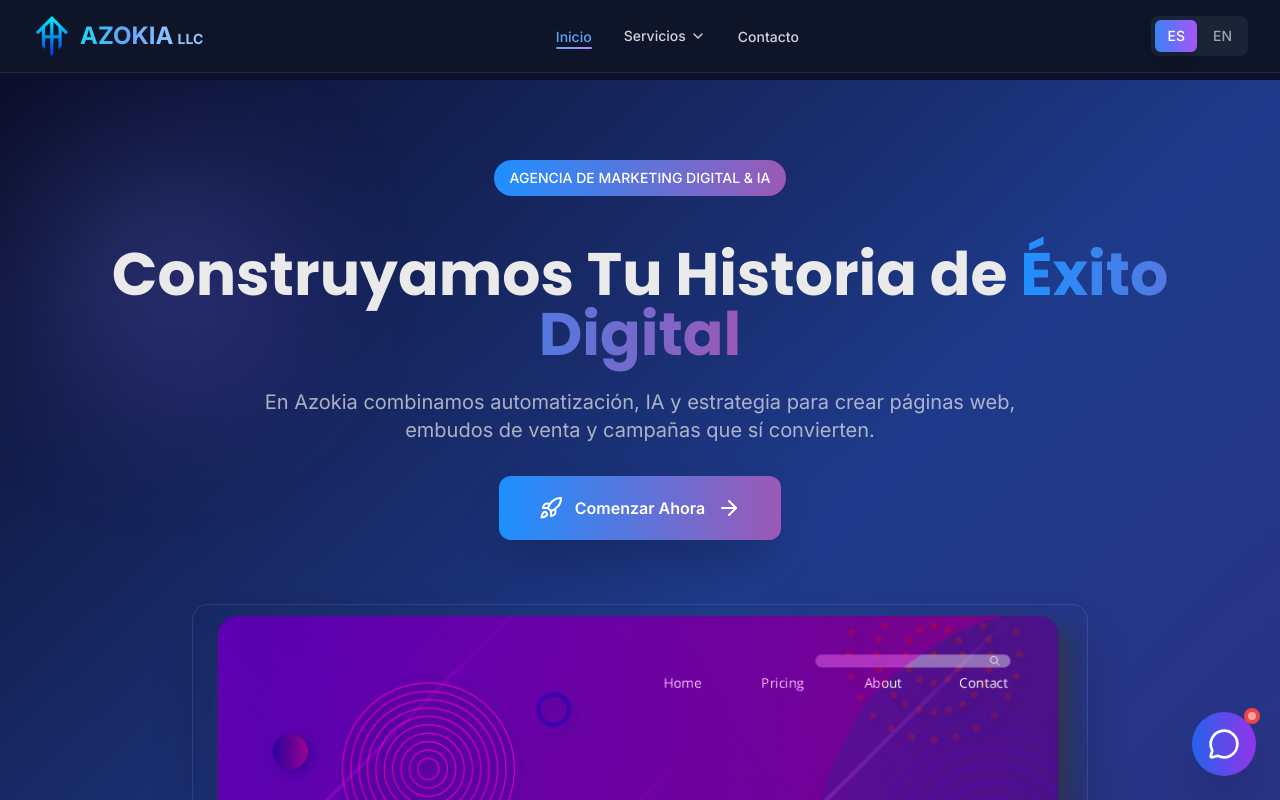
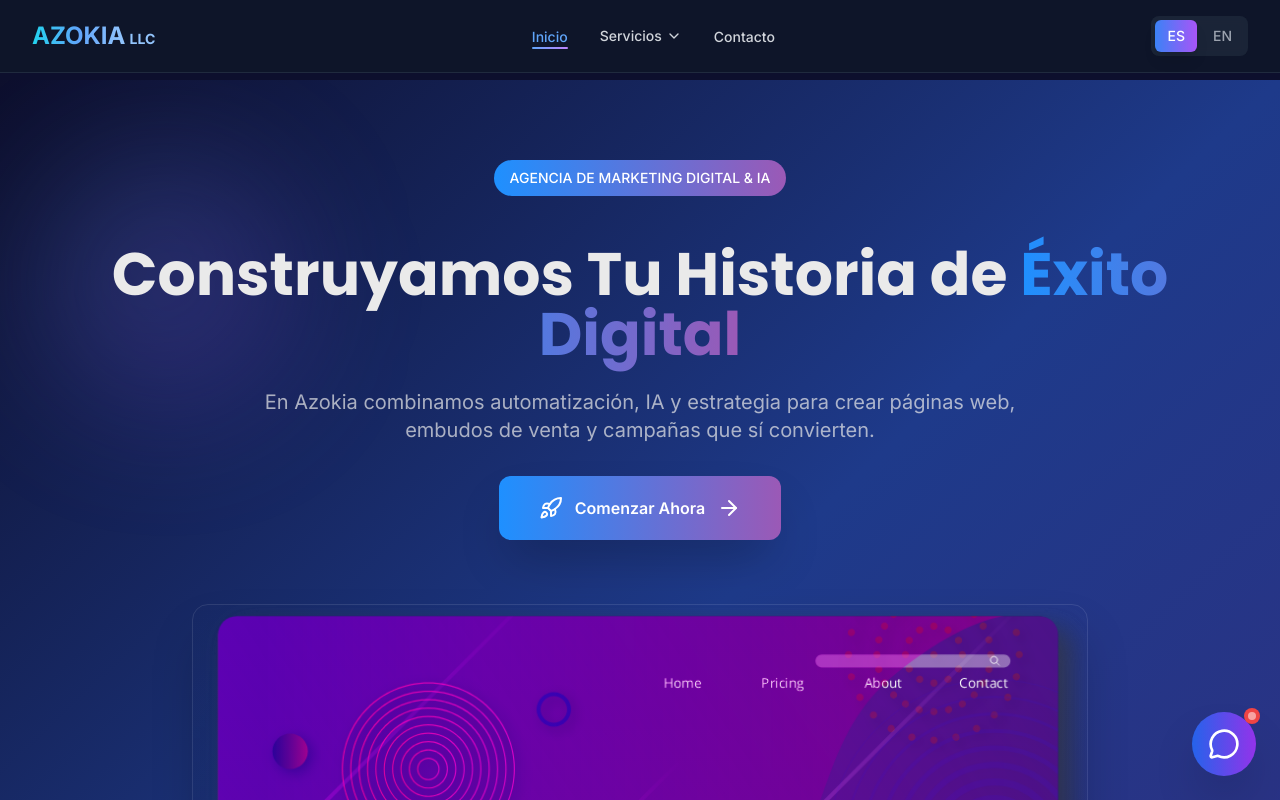
Before and after one commit to EdwinEstrella/azokia, a React (Vite) app: page / in a window 1280 px wide. Shown: the top 800 px of the page. Built offline with nearby package versions, Linux system fonts and the light colour scheme.

Commit message:
Eliminar imagen del logo

```diff
--- a/src/components/Header.tsx
+++ b/src/components/Header.tsx
@@ -42,13 +42,6 @@ const Header: React.FC = () => {
         <div className="flex justify-between items-center py-4">
           {/* Logo Azokia */}
           <Link to="/" onClick={handleNavClick} className="flex items-center space-x-2">
-            <div className="relative">
-              <img
-                src="/catalogo copy.png"
-                alt="Azokia Logo"
-                className="w-10 h-10 object-contain transform hover:scale-105 transition-transform duration-200"
-              />
-            </div>
             <div className="flex items-baseline space-x-1">
               <span className="text-2xl font-bold bg-gradient-to-r from-cyan-400 via-blue-400 to-blue-300 bg-clip-text text-transparent">
                 AZOKIA
```
